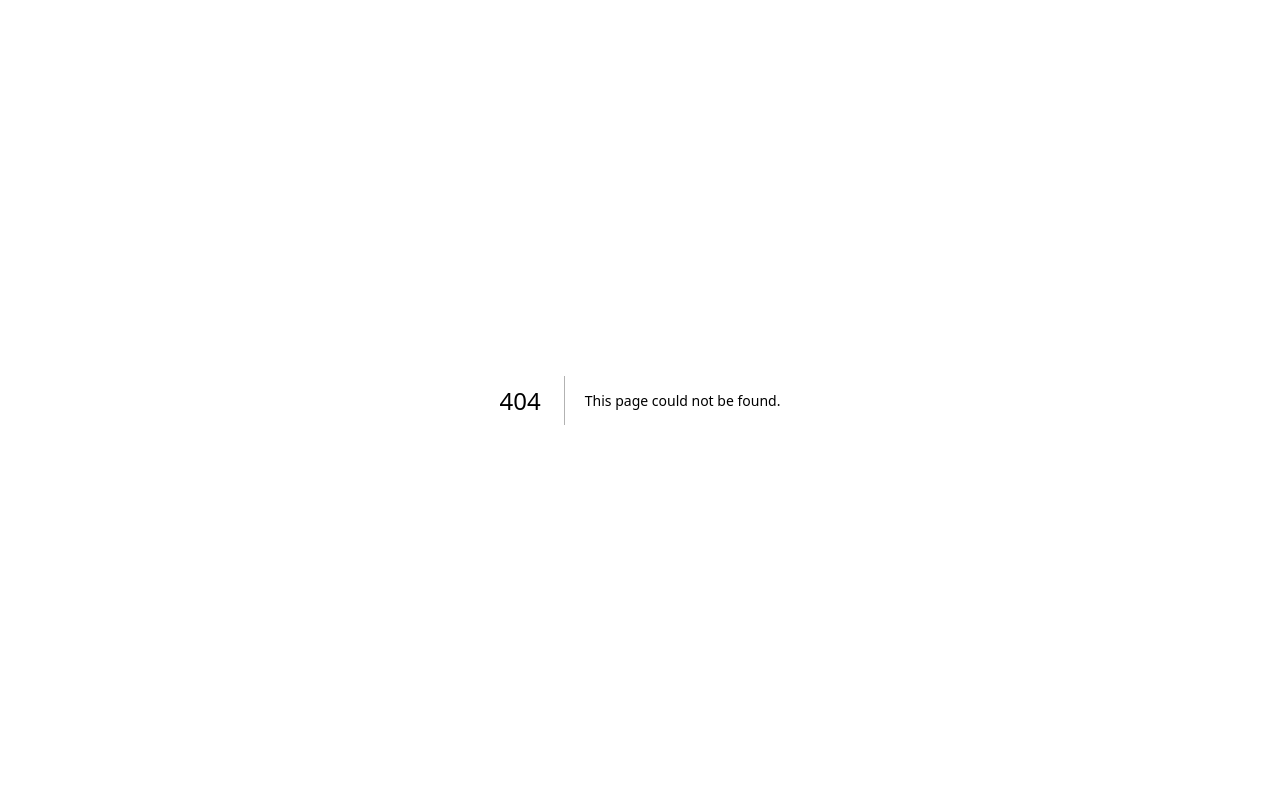
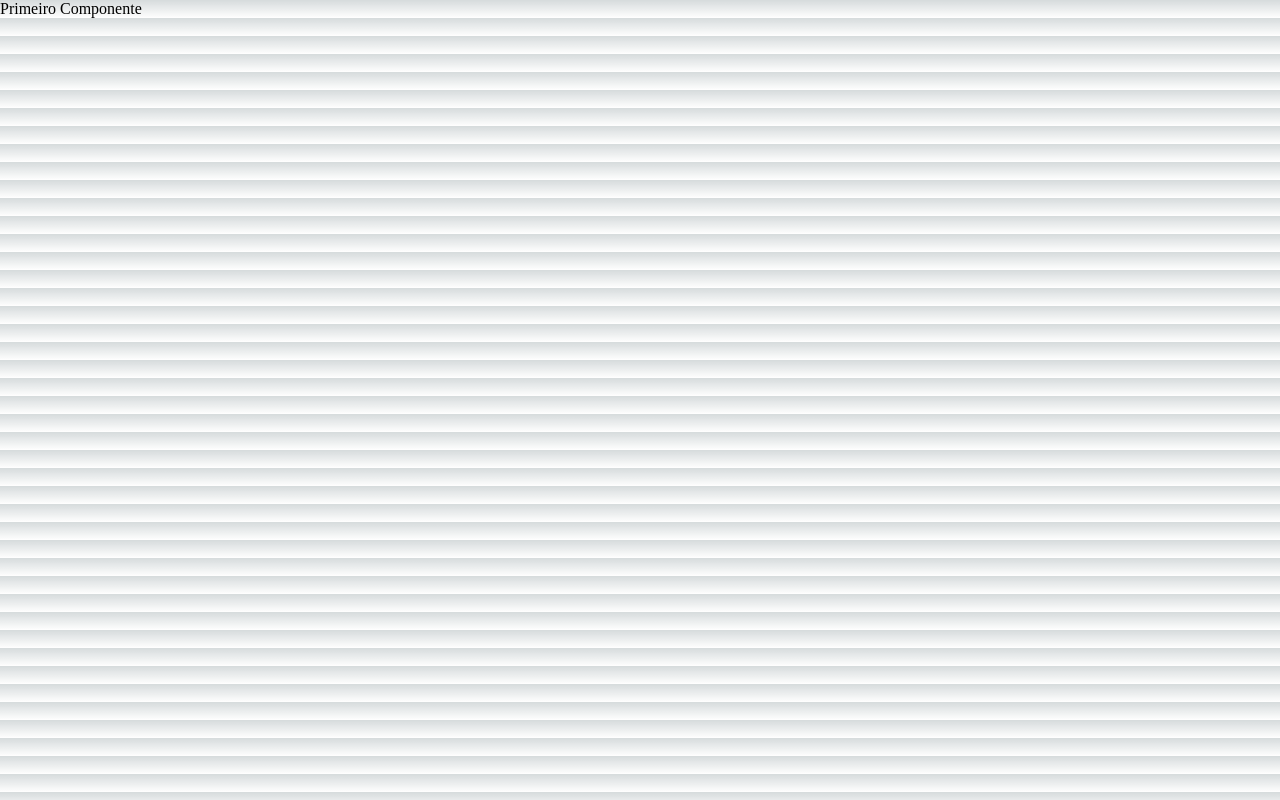
Before and after one commit to Welbert-Soares/exercicios, a Next.js app: page /basicos/primeiro in a window 1280 px wide. Before the commit this address had no page. Built offline with nearby package versions, Linux system fonts and the light colour scheme.

Commit message:
primeiro

```diff
--- /dev/null
+++ b/pages/basicos/primeiro.js
@@ -0,0 +1,3 @@
+export default function primeiro() {
+    return "Primeiro Componente"
+}
```
